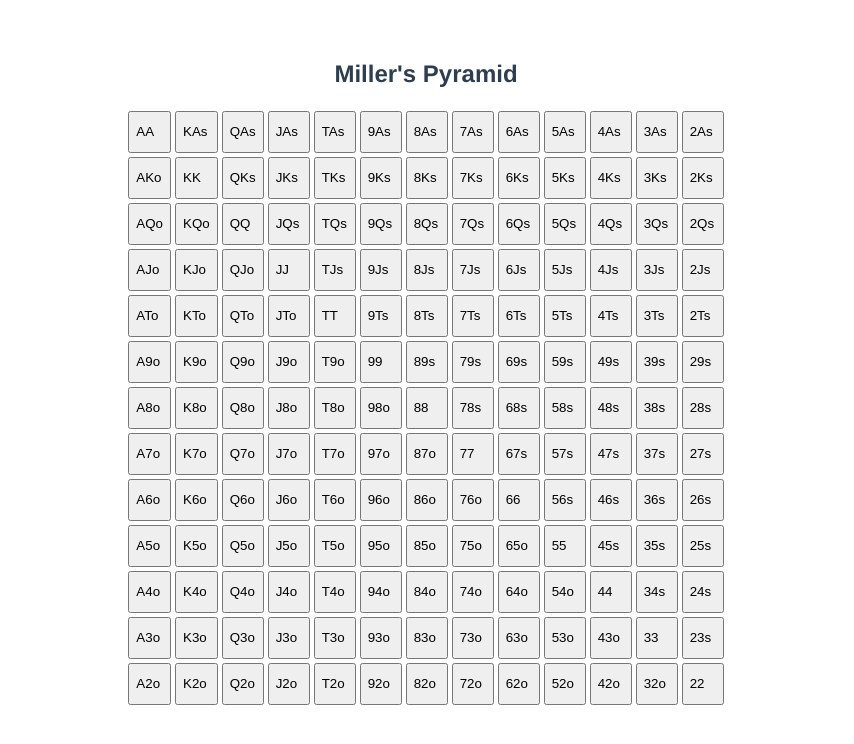
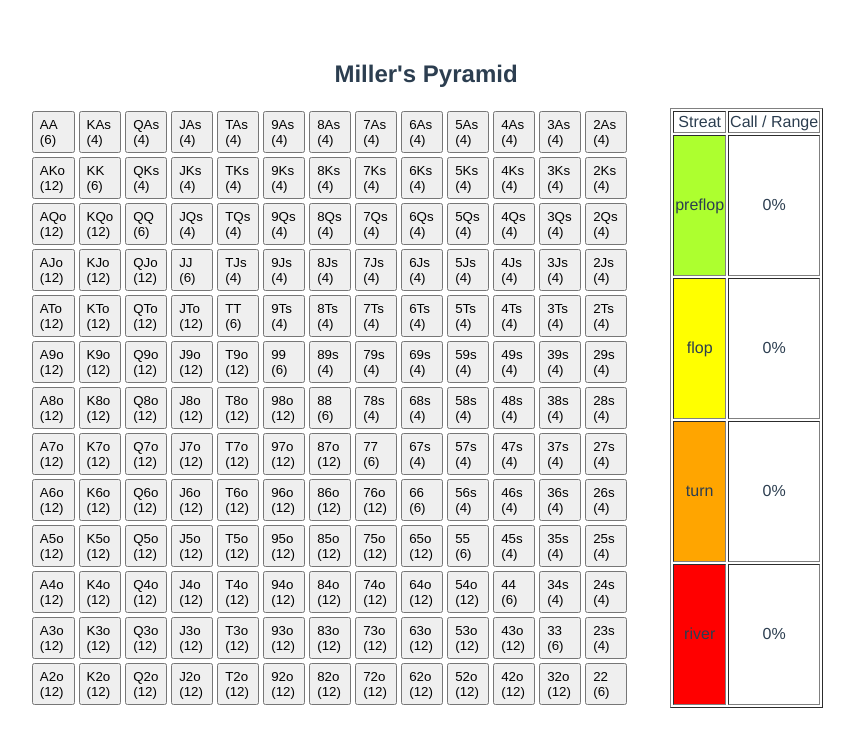
Before and after one commit to oppai/millers-pyramid, a Vue app: page / in a window 1280 px wide. Shown: the top 744 px of the page, without its empty margins (214-1068 px from the left). Built offline with nearby package versions, Linux system fonts and the light colour scheme.

Commit message:
Update side range

```diff
--- a/src/components/HelloWorld.vue
+++ b/src/components/HelloWorld.vue
@@ -1,13 +1,33 @@
 <template>
   <div class="range-table">
-    <table align="center">
+    <table class="range-table-main">
       <tr v-for='(rows, idx1) in cards' :key='idx1'>
         <td class="range-table-cell" v-for='(item, idx2) in rows' :key='idx2'>
           <button class="range-table-cell-text" v-bind:class="statusClass(item)" v-on:click="changeStatus(item)">
-            {{ item.hole }}
+            {{ item.hole }} ({{ item.combo }})
           </button>
         </td>
       </tr>
+    </table>
+    <table class="range-table-side" border="1">
+      <thead>
+        <td>Streat</td>
+        <td>Call / Range</td>
+      </thead>
+      <tbody>
+        <tr>
+          <td class="status-preflop">preflop</td><td>{{ showRatio(status.preflop) }}%</td>
+        </tr>
+        <tr>
+        <td class="status-flop">flop</td><td>{{ showRatio(status.flop) }}%</td>
+        </tr>
+        <tr>
+        <td class="status-turn">turn</td><td>{{ showRatio(status.turn) }}%</td>
+        </tr>
+        <tr>
+        <td class="status-river">river</td><td>{{ showRatio(status.river) }}%</td>
+        </tr>
+      </tbody>
     </table>
   </div>
 </template>
@@ -15,32 +35,42 @@
 <script>
 const Numbers = 'AKQJT98765432'.split('')
 const Status = {
-  none: 0, open: 1, flop: 2, turn: 3, river: 4
+  none: 0, preflop: 1, flop: 2, turn: 3, river: 4
 }
 
 function format(value, index1, index2) {
   return value + (index1 > index2 ? 'o' : ( index1 == index2 ? '' : 's') );
 }
+function combo(index1, index2) {
+  return (index1 > index2 ? 12 : ( index1 == index2 ? 6 : 4) );
+}
 const cards = Numbers.map(function (num1, idx1) {
   return Numbers.map(function (num2, idx2) {
     return {
       hole: format(num2+num1, idx1, idx2),
+      combo: combo(idx1, idx2),
       status: Status.none
     }
   })
 })
+
+function countCombos(status, cards) {
+  return cards.reduce( (acc, rows) =>
+    acc + (rows.reduce((acc2, x) => acc2 + (x.status >= status ? x.combo : 0), 0))
+  , 0)
+}
 export default {
   data () {
     return {
-      cards: cards
+      cards: cards,
+      status: Status
     }
   },
   methods: {
     statusClass(item) {
-      console.log(item)
       return {
         'status-none': item.status == Status.none,
-        'status-open': item.status == Status.open,
+        'status-preflop': item.status == Status.preflop,
         'status-flop': item.status == Status.flop,
         'status-turn': item.status == Status.turn,
         'status-river': item.status == Status.river,
@@ -48,6 +78,11 @@ export default {
     },
     changeStatus(item) {
       item.status = (item.status + 1) % 5;
+    },
+    showRatio(status) {
+      const current = countCombos(status, cards)
+      const prev = countCombos(status-1, cards)
+      return Math.round(current / (prev || 1) * 1000) / 10
     }
   }
 }
@@ -56,7 +91,15 @@ export default {
 <!-- Add "scoped" attribute to limit CSS to this component only -->
 <style scoped>
 .range-table {
-  display: block;
+  display: flex;
+}
+.range-table-main {
+  margin-left: auto;
+  margin-right: 20px;
+}
+.range-table-side {
+  margin-left: 20px;
+  margin-right: auto;
 }
 .range-table-cell {
   width: 42px;
@@ -68,7 +111,7 @@ export default {
   text-align: left;
   vertical-align: top;
 }
-.status-open {
+.status-preflop {
   background-color: greenyellow;
 }
 .status-flop {
```
